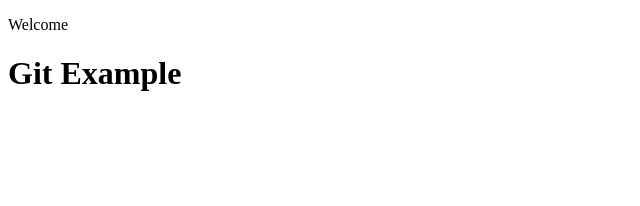
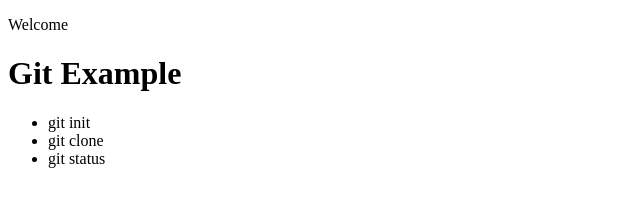
Before and after one commit to arjun2797/Git-Example, a plain HTML site: page index.html in a window 1280 px wide. Shown: the whole page, without its empty margins (0-640 px from the left). Drawn offline with Linux system fonts and the light colour scheme.

Commit message:
adding list of git main commands

```diff
--- a/index.html
+++ b/index.html
@@ -10,5 +10,10 @@
 <body>
     <p>Welcome</p>
     <h1>Git Example</h1>
+    <ul>
+        <li>git init</li>
+        <li>git clone</li>
+        <li>git status</li>
+    </ul>
 </body>
 </html>
```
